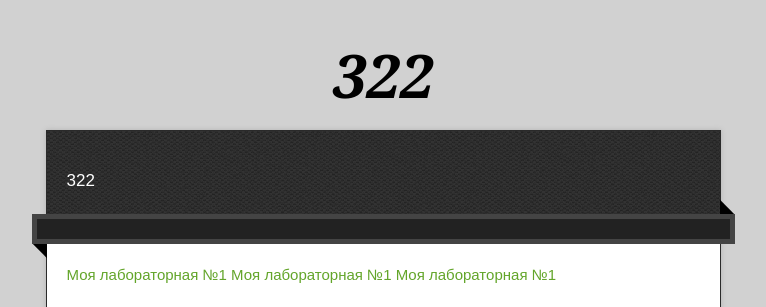
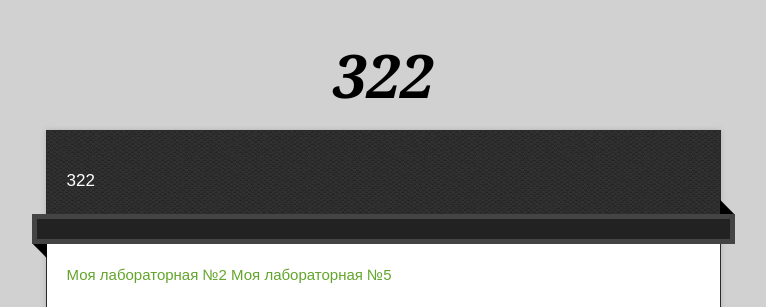
Before and after one commit to quaint322/322, a plain HTML site: page index.html in a window 1280 px wide. Shown: the top 307 px of the page, without its empty margins (257-1023 px from the left). Drawn offline with nearby package versions, Linux system fonts and the light colour scheme.

Commit message:
Update index.html

```diff
--- a/index.html
+++ b/index.html
@@ -32,9 +32,8 @@
         </div>
         <article class="markdown-body">
 
-         <a href="">Моя лабораторная №1</a>
-         <a href="">Моя лабораторная №1</a>
-         <a href="">Моя лабораторная №1</a>
+         <a href="311.html">Моя лабораторная №2</a>
+         <a href="5laba.html">Моя лабораторная №5</a>
 
          </article>
       </div>
```
